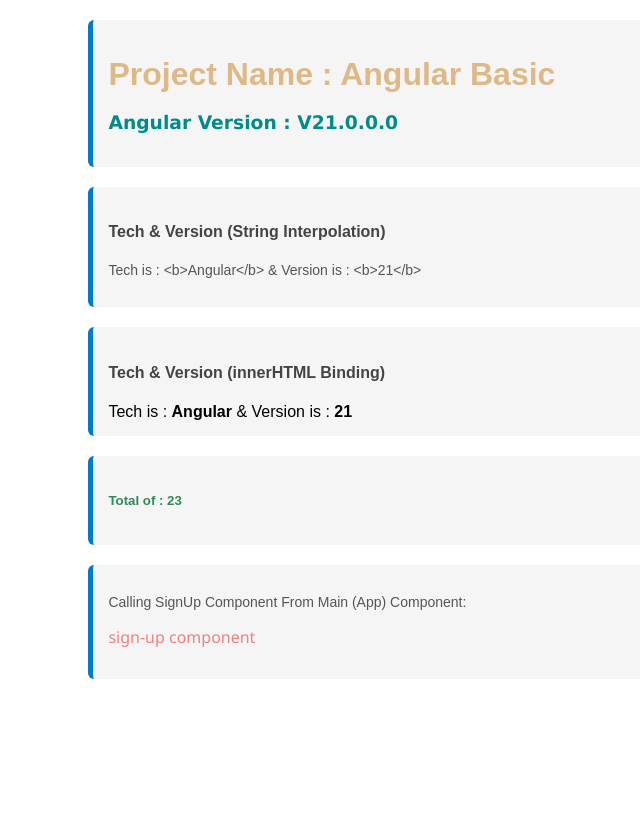
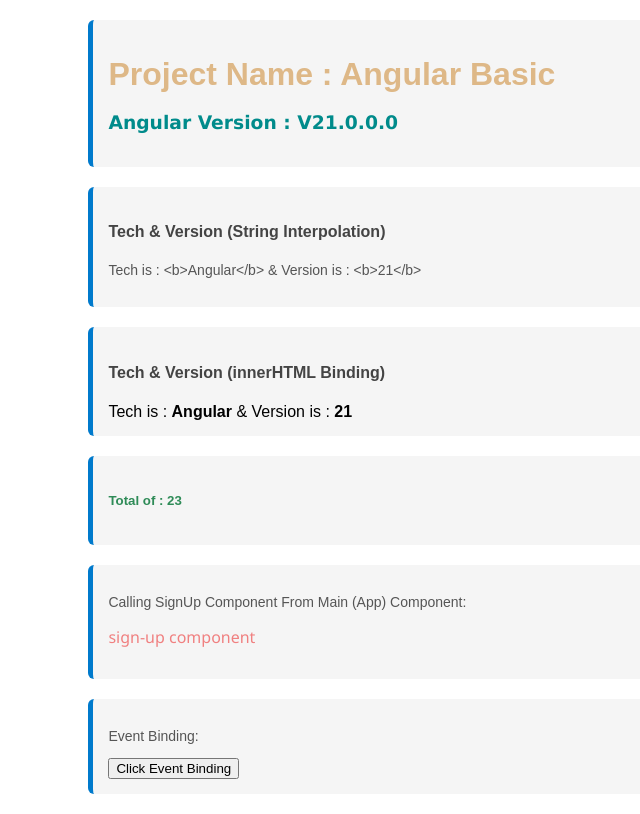
Before and after one commit to JayrajPrajapati/angularbasic, an Angular app: page / in a window 1280 px wide. Shown: the whole page, without its empty margins (46-686 px from the left). Built offline with nearby package versions, Linux system fonts and the light colour scheme.

Commit message:
button event binding

```diff
--- a/src/app/app.html
+++ b/src/app/app.html
@@ -24,4 +24,8 @@
     <app-sign-up></app-sign-up>
   </div>
 
+   <div class="section">
+    <p>Event Binding:</p>
+    <button (click)="callButtonEvent()"> Click Event Binding</button>
+  </div>
 </div>
--- a/src/app/app.ts
+++ b/src/app/app.ts
@@ -24,4 +24,8 @@
   {
     return a+b;
   }
+  callButtonEvent()
+  {
+    alert('Button Event Bind...');
+  }
 }
```
